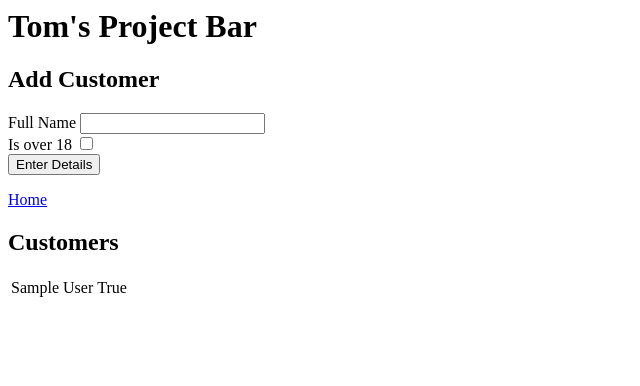
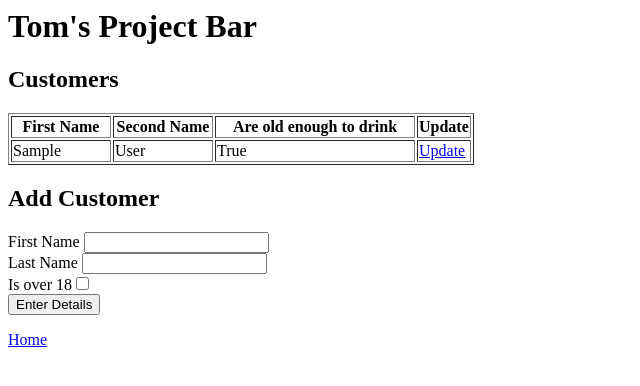
Before and after one commit to thomaslplant/tom, a Flask app: page /customer in a window 1280 px wide. Shown: the top 386 px of the page, without its empty margins (0-640 px from the left). Run offline with Flask 2, Linux system fonts and the light colour scheme; tables that the repository leaves empty hold one stand-in row (values such as "Sample post").

Commit message:
Added the Update fuction to the web app

```diff
--- a/project/app.py
+++ b/project/app.py
@@ -56,11 +56,14 @@ app.config['SECRET_KEY'] = 'YOUR_SECRET_KEY'
 
 
 class CustomerTable(db.Model):
-    name = db.Column(db.String(30), nullable=False, primary_key=True)
+    customer_id = db.Column(db.Integer, primary_key=True)
+    first_name = db.Column(db.String(30), nullable=False)
+    last_name = db.Column(db.String(30), nullable=False)
     is_old_enough = db.Column(db.Boolean, nullable=False)
 
 class CustomerForm(FlaskForm):
-    name = StringField('Full Name ')
+    first_name = StringField('First Name ')
+    last_name = StringField('Last Name ')
     is_old_enough = BooleanField('Is over 18')
     submit = SubmitField('Enter Details')
 
@@ -86,7 +89,7 @@ def homepage():
 def add_bartender():
     return render_template('bartender.html', title="Bartender")
 
-@app.route('/customerview', methods=['GET', 'POST'])
+@app.route('/customer/view', methods=['GET', 'POST'])
 def customer_view():
     return render_template('customerview.html', title="Customer View")
 
@@ -95,24 +98,41 @@ def add_customer():
     error = ""
     form = CustomerForm()
     all_customers = CustomerTable.query.all()
+    if request.method == 'POST':
+        first_name = form.first_name.data
+        last_name = form.last_name.data
+        is_old_enough = form.is_old_enough.data
+        person = CustomerTable(first_name=form.first_name.data, last_name=form.last_name.data, is_old_enough=form.is_old_enough.data )
 
-    if request.method == 'POST':
-        name = form.name.data
-        is_old_enough = form.is_old_enough.data
-        person = CustomerTable(name=form.name.data, is_old_enough=form.is_old_enough.data )
-
-        if len(name) == 0:
-            error = "Please enter your name"
+        if len(first_name) == 0:
+            error = "Please enter your first name"
+        elif len(last_name) == 0:
+            error = "Please enter your last name"
         elif bool(is_old_enough) == False:
             error = "Not old enough"
         else:
             db.session.add(person)
             db.session.commit()
-            return render_template('customer.html', all_customers=all_customers, form=form, message=error, title="Add Customer")
-
+            return render_template('customerview.html', all_customers=all_customers, form=form, message=error, title="Add Customer")
 
 
     return render_template('customer.html', all_customers=all_customers, form=form, message=error)
+
+@app.route('/customer/update/<int:customer_id>', methods=['POST', 'GET'])
+def update_customer(customer_id):
+    customer_to_update = CustomerTable.query.get_or_404(customer_id)
+    form = CustomerForm()
+    if request.method == 'POST':
+        customer_to_update.first_name = request.form["first_name"]
+        customer_to_update.last_name = request.form["last_name"]
+        try:
+            db.session.commit()
+            return redirect('/customer')
+        except:
+            return "Update Unsuccessful"
+    else:
+        return render_template('customerupdate.html', customer_to_update=customer_to_update)
+
 
 db.create_all()
 
--- a/project/application/models.py
+++ b/project/application/models.py
@@ -1,7 +1,2 @@
 from wtforms import StringField, SubmitField, BooleanField
 from flask_wtf import FlaskForm
-
-class CustomerForm(FlaskForm):
-    name = StringField('Full Name')
-    is_old_enough = BooleanField('True or False')
-    submit = SubmitField('Enter Details')
--- a/project/templates/customer.html
+++ b/project/templates/customer.html
@@ -1,33 +1,45 @@
 {% extends 'main.html' %}
 {% block body %}
 <html>
-  <h2>Add Customer</h2>
   <body>
-    <div class='form'>
+      <h2>Customers</h2>
+      <table border="1">
+        <col width="100">
+          <col width="100">
+            <col width="200">
+        <th>First Name</th><th>Second Name</th><th>Are old enough to drink</th><th>Update</th>
+        {% for person in all_customers %}
+          <tr>
+            <td>
+              {{person.first_name}}
+            </td>
+            <td>
+              {{person.last_name}}
+            </td>
+            <td>
+              {{person.is_old_enough}}
+            </td>
+            <td>
+              <a href="customer/update/{{person.customer_id}}">Update</a>
+            </td>
+          </tr>
+        {% endfor %}
+     </table>
+     <h2>Add Customer</h2>
+     <div class='form'>
       <form method='POST' action='/customer'>
           {{ form.hidden_tag() }}
-          {{ form.name.label }}{{ form.name }}
+          {{ form.first_name.label }}{{ form.first_name }}
           <br>
-          {{ form.is_old_enough.label }} {{ form.is_old_enough }}
+          {{ form.last_name.label }}{{form.last_name }}
+          <br>
+          {{ form.is_old_enough.label }}{{ form.is_old_enough }}
           <br>
           {{ form.submit }}
           {{ message }}
         </form>
       </div>
-        <a href="{{ url_for('homepage') }}">Home</a>
-      <h2>Customers</h2>
-      <table>
-        {% for person in all_customers %}
-          <tr>
-            <td>
-              {{person.name}}
-            </td>
-            <td>
-              {{person.is_old_enough}}
-            </td>
-          </tr>
-        {% endfor %}
-     </table>
+      <a href="{{ url_for('homepage') }}">Home</a>
   </body>
 </html>
 {% endblock body %}
```
Also changed, not shown: project/app2.py (deleted, +0 -42 lines), project/templates/customerupdate.html (added, +13 -0 lines), project/templates/customerview.html (+2 -14 lines).
